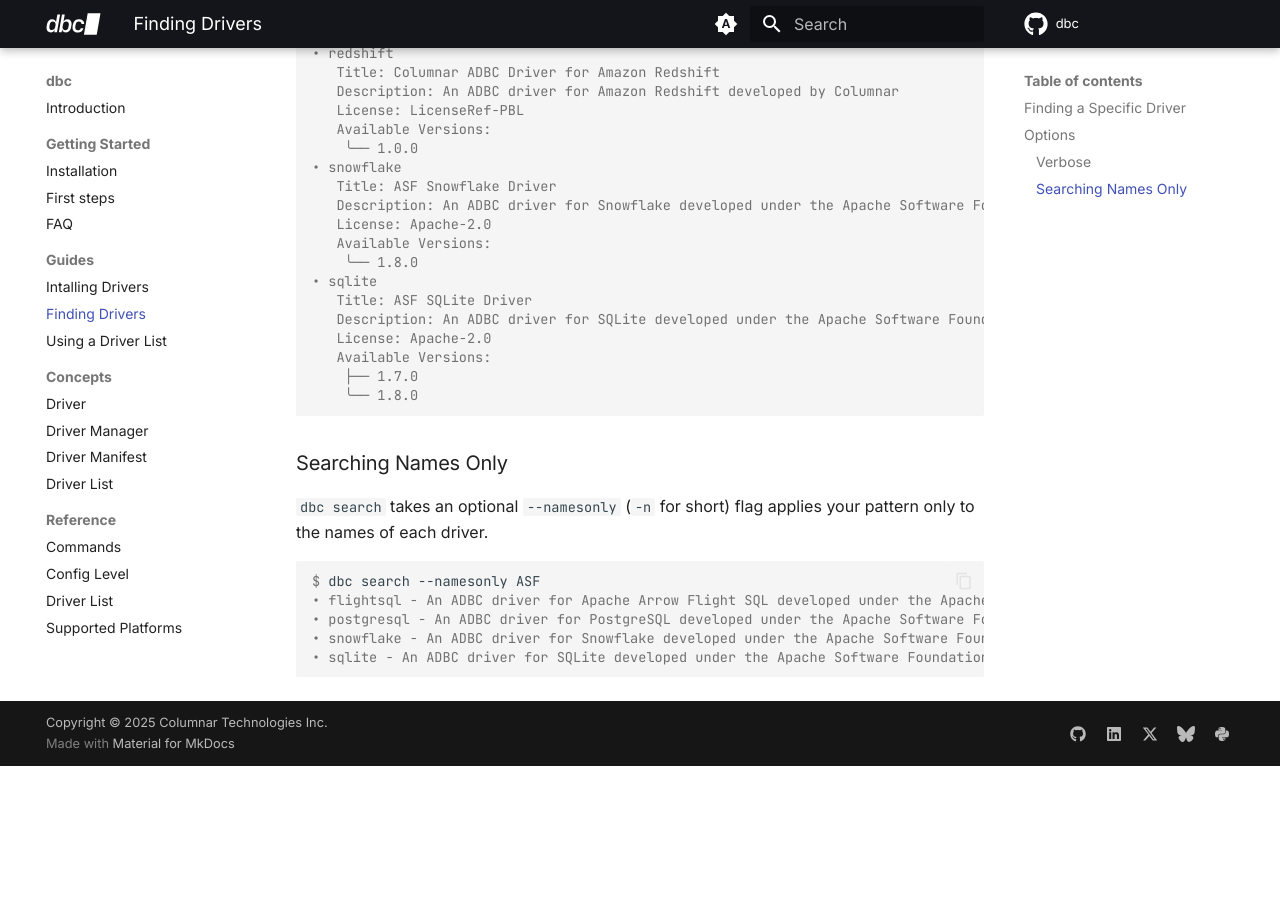
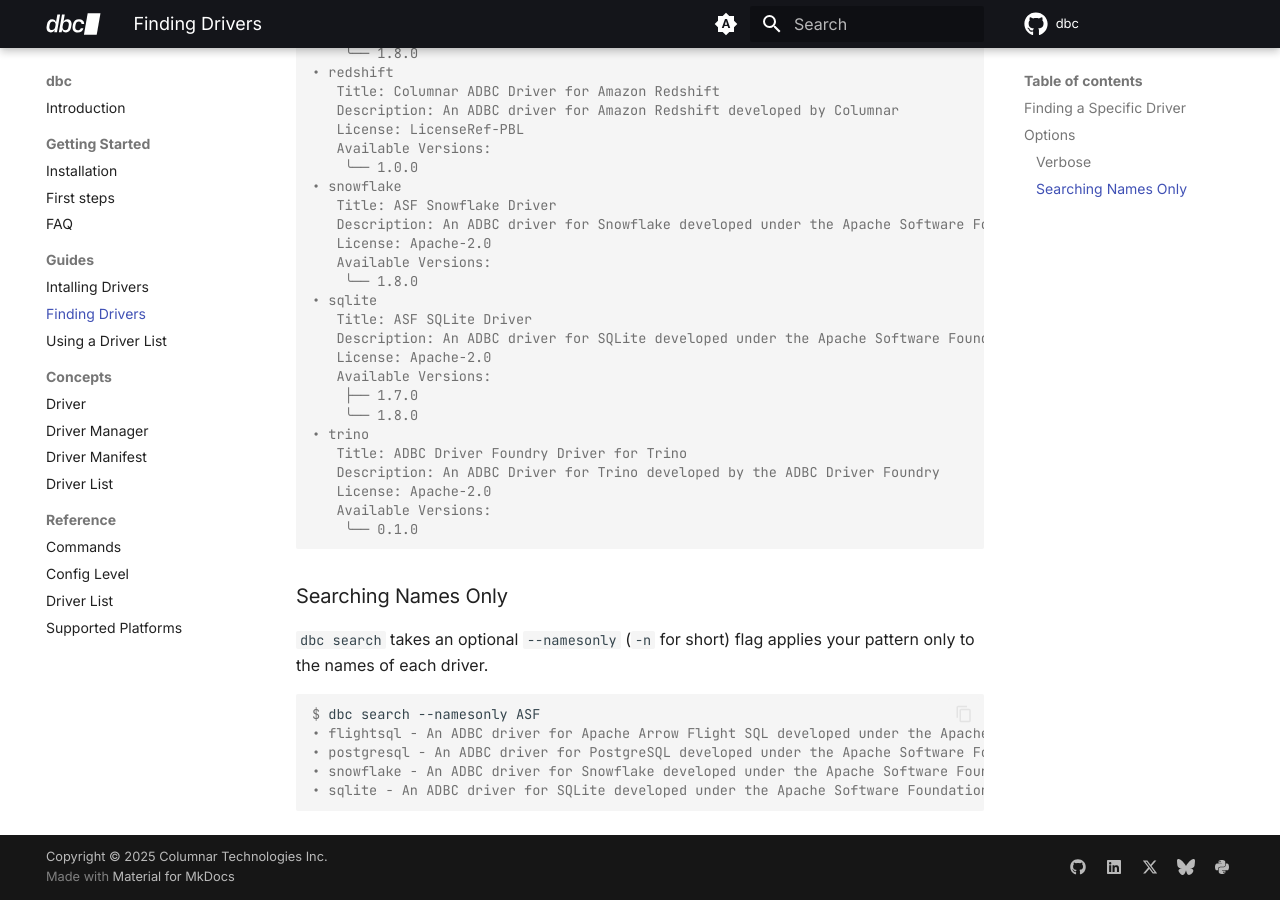
Before and after one commit to columnar-tech/dbc, an MkDocs documentation site: the page built from docs/guides/finding_drivers.md, in a window 1280 px wide and 900 px high, scrolled down 1709 px. Built offline with MkDocs 1.6.1 and Material for MkDocs 9.7.7, drawn with Linux system fonts in a browser that asks for light colours; plug-ins that fetch from the network failed and are left out; comment, search, counter and statistics services are not loaded; before the commit the page ends 2475 px from its top, so only the background shows below that; some of the changed text lies outside the part shown.

Commit message:
Update docs for Trino driver

````diff
--- a/docs/guides/finding_drivers.md
+++ b/docs/guides/finding_drivers.md
@@ -29,6 +29,7 @@
 • redshift - An ADBC driver for Amazon Redshift developed by Columnar
 • snowflake - An ADBC driver for Snowflake developed under the Apache Software Foundation
 • sqlite - An ADBC driver for SQLite developed under the Apache Software Foundation
+• trino - An ADBC Driver for Trino developed by the ADBC Driver Foundry
 ```
 
 ## Finding a Specific Driver
@@ -109,6 +110,12 @@
    Available Versions:
     ├── 1.7.0
     ╰── 1.8.0
+• trino
+   Title: ADBC Driver Foundry Driver for Trino
+   Description: An ADBC Driver for Trino developed by the ADBC Driver Foundry
+   License: Apache-2.0
+   Available Versions:
+    ╰── 0.1.0
 ```
 
 ### Searching Names Only
````
Also changed, not shown: docs/getting_started/first_steps.md (+1 -0 lines), docs/guides/installing.md (+1 -0 lines), docs/index.md (+40 -0 lines).
